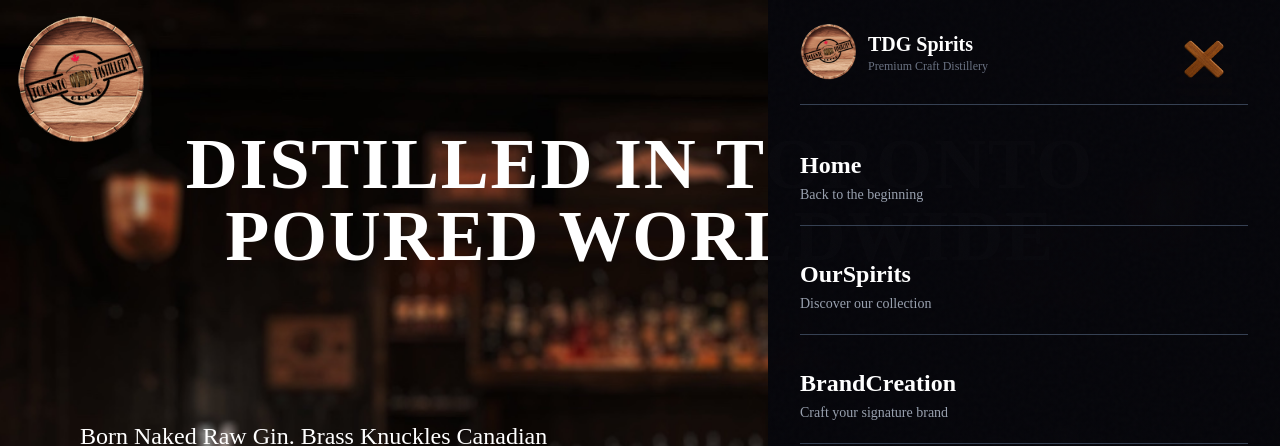
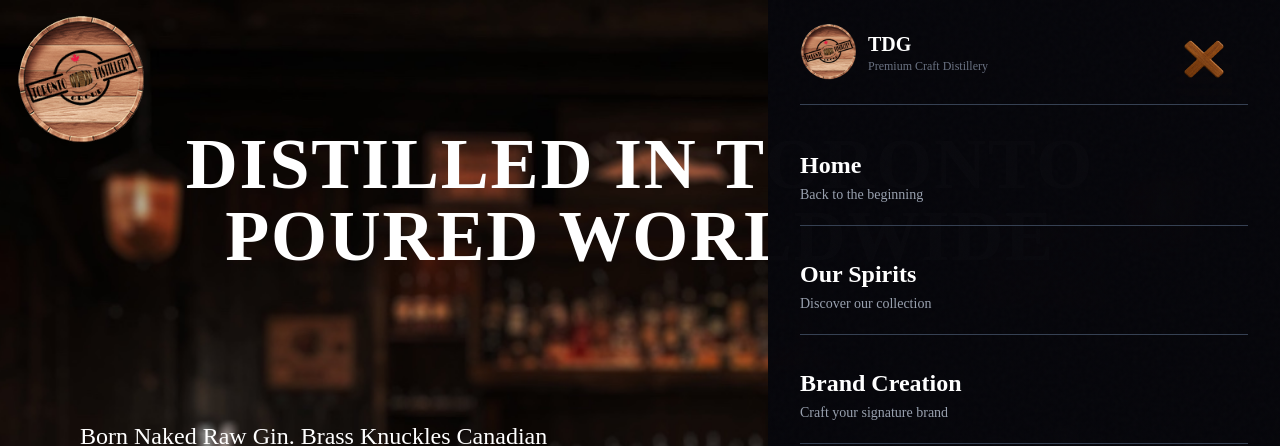
Before and after one commit to sagor549/tdg, a React (Vite) app: page / in a window 1280 px wide. Both pictures are taken after a click on the button 1204 px from the left and 80 px from the top of the page. Shown: the top 446 px of the page. Built offline with nearby package versions, Linux system fonts and the light colour scheme.

Commit message:
fjhrnefjhjhbf

```diff
--- a/src/components/Navbar.jsx
+++ b/src/components/Navbar.jsx
@@ -11,7 +11,6 @@
   const navigate = useNavigate();
   const menuRef = useRef(null);
 
-  // Reset scroll position on route change
   useEffect(() => {
     window.scrollTo(0, 0);
   }, [location.pathname]);
@@ -29,7 +28,6 @@
     window.addEventListener('resize', checkIfDesktop);
     checkIfDesktop();
 
-    // Prevent body scroll when menu is open
     if (menuOpen) {
       document.body.style.overflow = 'hidden';
     } else {
@@ -44,15 +42,12 @@
   }, [menuOpen]);
 
   const scrollToSection = (sectionId) => {
-    // Navigate to homepage first if not already there
     if (location.pathname !== '/') {
       navigate('/', {
         state: { scrollTo: sectionId },
         replace: true
       });
-    }
-    // If already on homepage, scroll to section
-    else {
+    } else {
       const section = document.getElementById(sectionId);
       if (section) {
         section.scrollIntoView({ behavior: 'smooth' });
@@ -61,7 +56,6 @@
     setMenuOpen(false);
   };
 
-  // Navigation links data
   const navLinks = [
     {
       id: 'hero',
@@ -72,7 +66,7 @@
     },
     {
       id: 'product-section',
-      title: 'Our Spirits',
+      title: 'Our   Spirits',
       action: () => scrollToSection('product-section'),
       imgSrc: '/assets/bk4.jpg',
       subheading: 'Discover our collection'
@@ -100,7 +94,6 @@
     }
   ];
 
-  // Animated Link Component for Menu
   const AnimatedLink = ({ title, imgSrc, subheading, onClick }) => {
     const ref = useRef(null);
     const x = useMotionValue(0);
@@ -117,7 +110,6 @@
       const rect = ref.current.getBoundingClientRect();
       const mouseX = e.clientX - rect.left;
       const mouseY = e.clientY - rect.top;
-
       const xPct = mouseX / rect.width - 0.5;
       const yPct = mouseY / rect.height - 0.5;
 
@@ -135,32 +127,9 @@
         className="group relative flex items-center justify-between border-b border-gray-700 py-4 md:py-5 transition-colors duration-500 hover:border-gray-400 cursor-pointer"
       >
         <div>
-          <motion.span
-            variants={{
-              initial: { x: 0 },
-              whileHover: { x: -16 },
-            }}
-            transition={{
-              type: "spring",
-              staggerChildren: 0.075,
-              delayChildren: 0.25,
-            }}
-            className="relative z-10 block text-xl md:text-2xl font-bold text-white transition-colors duration-500 group-hover:text-gray-200"
-          >
-            {title.split("").map((l, i) => (
-              <motion.span
-                variants={{
-                  initial: { x: 0 },
-                  whileHover: { x: 16 },
-                }}
-                transition={{ type: "spring" }}
-                className="inline-block"
-                key={i}
-              >
-                {l}
-              </motion.span>
-            ))}
-          </motion.span>
+          <span className="relative z-10 block text-xl md:text-2xl font-bold text-white transition-colors duration-500 group-hover:text-gray-200">
+            {title}
+          </span>
           <span className="relative z-10 mt-1 block text-xs md:text-sm text-gray-400 transition-colors duration-500 group-hover:text-gray-300">
             {subheading}
           </span>
@@ -204,19 +173,11 @@
   };
 
   return (
-    <nav
-      className={`fixed w-full z-50 transition-all duration-500  ${
-        isScrolled
-          ? 'bg-transparent py-4'
-          : 'bg-transparent py-4'
-      }`}
-    >
+    <nav className={`fixed w-full z-50 transition-all duration-500 ${isScrolled ? 'bg-transparent py-4' : 'bg-transparent py-4'}`}>
       <div className="container mx-auto px-4 flex justify-between items-center relative bottom-5 md:bottom-0">
         <Link
           to="/"
-          className={`z-50 transition-opacity duration-300 ${
-            menuOpen && !isDesktop ? 'opacity-0' : 'opacity-100'
-          }`}
+          className={`z-50 transition-opacity duration-300 ${menuOpen && !isDesktop ? 'opacity-0' : 'opacity-100'}`}
           onClick={() => window.scrollTo(0, 0)}
         >
           <img
@@ -226,7 +187,6 @@
           />
         </Link>
 
-        {/* Custom Menu Button with Images */}
         <motion.button
           className="relative z-50 w-30 h-30 flex items-center justify-center group"
           onClick={() => setMenuOpen(!menuOpen)}
@@ -261,7 +221,6 @@
         </motion.button>
       </div>
 
-      {/* Animated Menu */}
       <AnimatePresence>
         {menuOpen && (
           <motion.div
@@ -285,9 +244,7 @@
               scale: isDesktop ? 0.95 : 1
             }}
             transition={{ duration: 0.4, ease: "easeInOut" }}
-            className={`fixed inset-0 z-40 flex flex-col ${
-              isDesktop ? 'left-auto w-[40%]' : ''
-            }`}
+            className={`fixed inset-0 z-40 flex flex-col ${isDesktop ? 'left-auto w-[40%]' : ''}`}
             style={{
               background: `
                 linear-gradient(rgba(5, 5, 10, 0.98), rgba(5, 5, 10, 0.98)),
@@ -306,9 +263,7 @@
                       className="h-14 w-14"
                     />
                     <div>
-                      <h2 className="text-white text-xl font-bold">
-                        TDG Spirits
-                      </h2>
+                      <h2 className="text-white text-xl font-bold">TDG</h2>
                       <p className="text-gray-500 text-xs">Premium Craft Distillery</p>
                     </div>
                   </div>
--- a/src/components/SpiritsSection.jsx
+++ b/src/components/SpiritsSection.jsx
@@ -470,7 +470,7 @@
       className="bg-[#F4F4F4] m-0 py-6 md:py-16 overflow-x-hidden h-auto overflow-y-hidden" id="product-section"
       style={{ fontFamily: "Inter" }}
     >
-      <div className="text-center mb-6 md:mb-8 px-4">
+      <div className="text-center mt-20 md:mb-8 px-4">
         <h1 className="text-4xl md:text-5xl lg:text-5xl font-bold text-gray-900 mb-3 md:mb-4">
           Premium Spirits Collection
         </h1>
```
